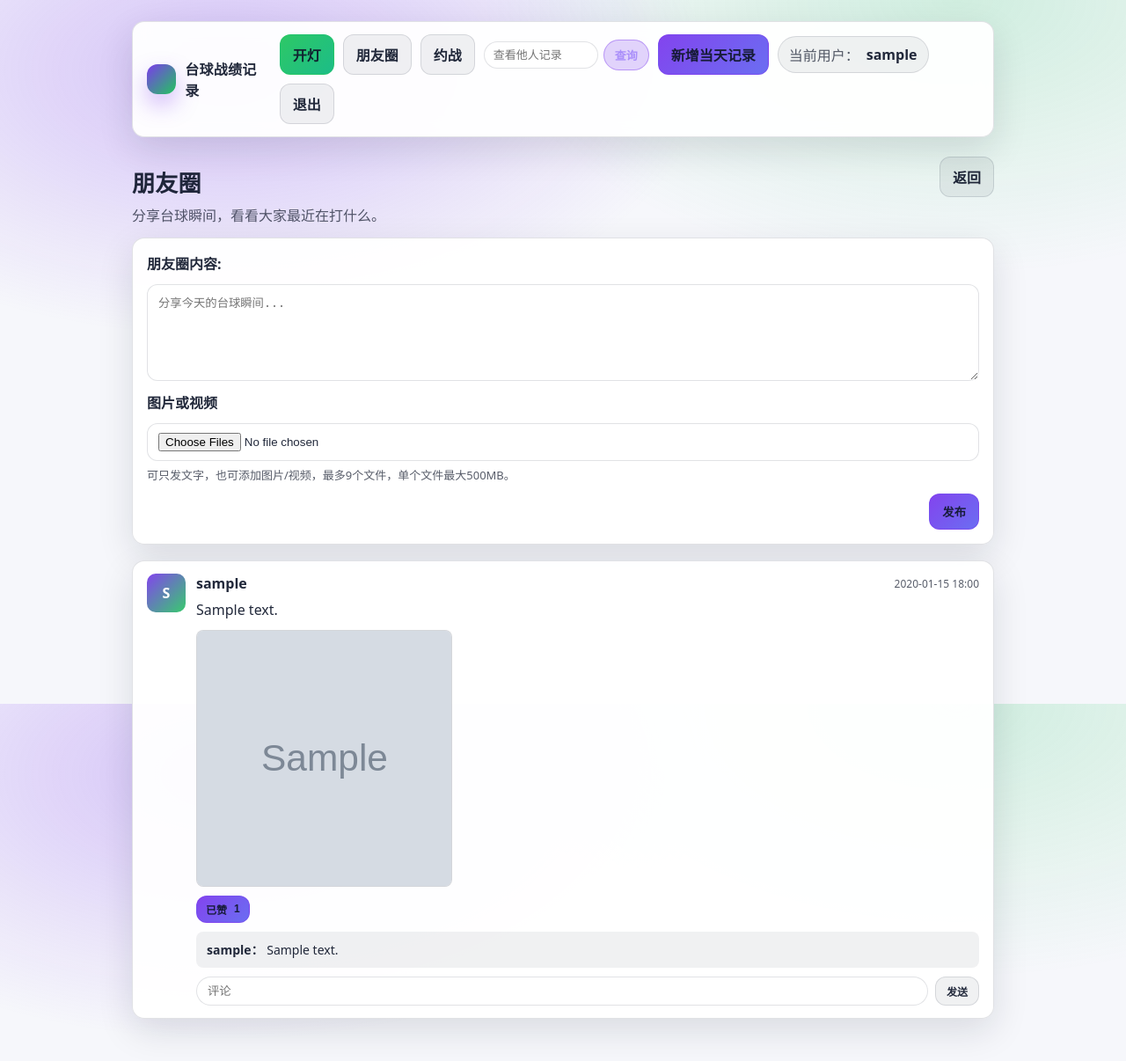
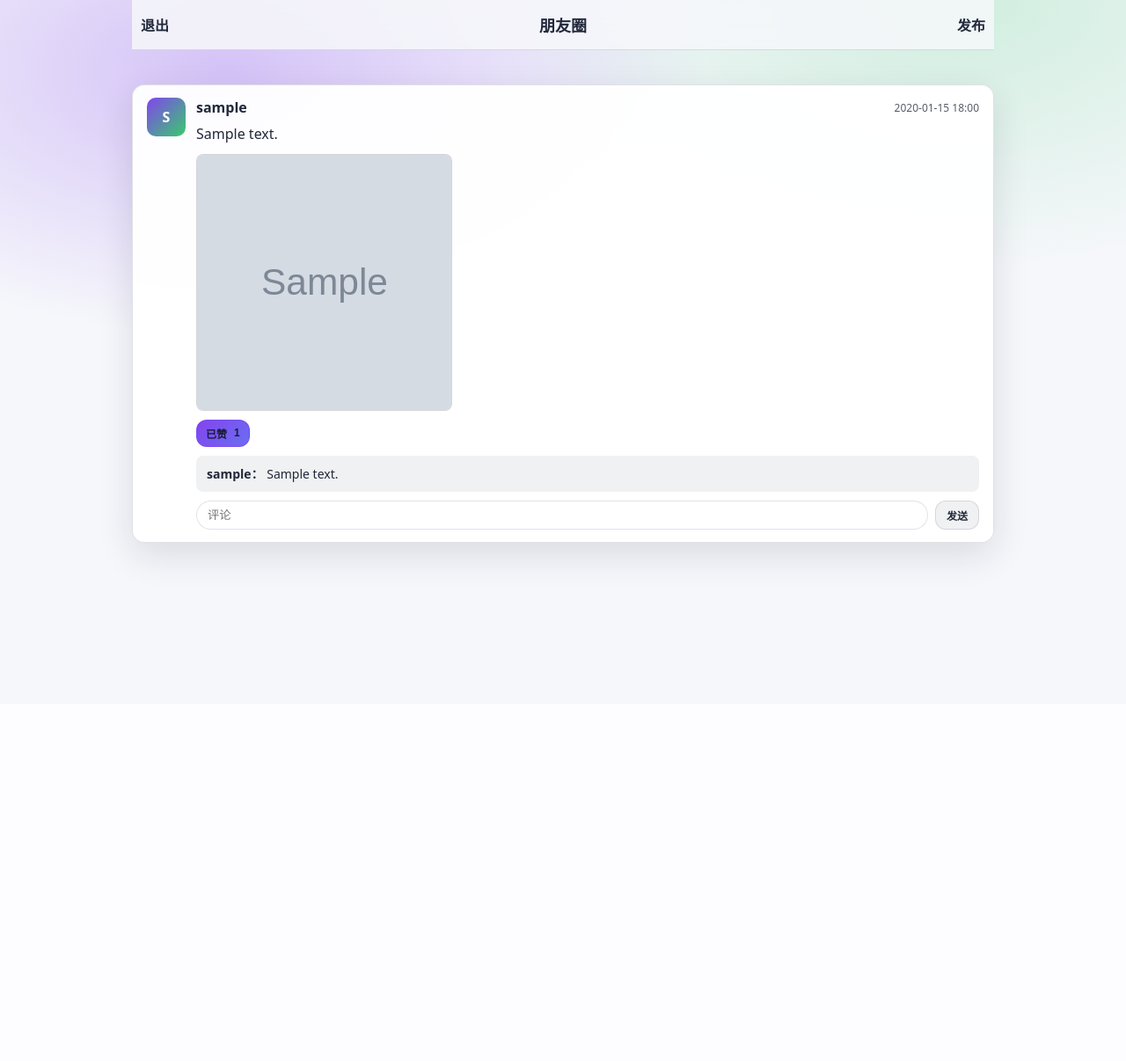
Before and after one commit to happyneymar/billiard_deploy, a Django app: page /moments/ in a window 1280 px wide. Shown: the whole page at 88% size. After the commit the page ends 648 px from the top, so only its background shows below. Run offline with Django 5.2, Linux system fonts and the light colour scheme; a user stored in the database is signed in; tables that the repository leaves empty hold one stand-in row (values such as "Sample post"); grey boxes marked "Sample" are stand-in pictures.

Commit message:
朋友圈改了一个类似微信朋友圈的顶部固定栏

```diff
--- a/diary/templates/diary/base.html
+++ b/diary/templates/diary/base.html
@@ -192,6 +192,7 @@
   </head>
   <body>
     <div class="container">
+      {% block topbar %}
         <header class="topbar">
           <a class="brand" href="{% url 'diary:record_list' %}">
             <span class="brand-badge" aria-hidden="true"></span>
@@ -217,6 +218,7 @@
             {% endif %}
           </nav>
         </header>
+      {% endblock %}
 
       {% if messages %}
         <div class="card" style="margin-top: 14px;">
--- a/diary/templates/diary/moments.html
+++ b/diary/templates/diary/moments.html
@@ -1,15 +1,102 @@
 {% extends "diary/base.html" %}
+
+{% block topbar %}
+  {% if show_composer %}
+    <style>
+      .moments-fixed-topbar {
+        position: fixed;
+        top: 0;
+        left: 50%;
+        z-index: 1000;
+        width: min(980px, calc(100% - 32px));
+        transform: translateX(-50%);
+        display: grid;
+        grid-template-columns: 88px 1fr 88px;
+        align-items: center;
+        min-height: 56px;
+        padding: 8px 0;
+        background: color-mix(in srgb, var(--bg) 86%, transparent);
+        border-bottom: 1px solid var(--border);
+        backdrop-filter: blur(14px);
+      }
+
+      .moments-fixed-spacer {
+        height: 58px;
+      }
+
+      .moments-top-title {
+        justify-self: center;
+        font-size: 18px;
+        font-weight: 800;
+        color: var(--text);
+      }
+
+      .moments-top-action {
+        display: inline-flex;
+        align-items: center;
+        justify-content: center;
+        min-height: 38px;
+        padding: 8px 10px;
+        border: 0;
+        background: transparent;
+        color: var(--text);
+        font: inherit;
+        font-weight: 750;
+        cursor: pointer;
+        text-decoration: none;
+      }
+
+      .moments-top-action:hover {
+        text-decoration: none;
+        color: var(--brand-2);
+      }
+
+      .moments-publish-button {
+        justify-self: end;
+      }
+
+      .moments-exit-link {
+        justify-self: start;
+      }
+
+      .moments-composer {
+        margin-bottom: 18px;
+      }
+
+      html {
+        scroll-padding-top: 78px;
+      }
+
+      #moments-top,
+      .moments-composer,
+      .moments-feed > article {
+        scroll-margin-top: 78px;
+      }
+    </style>
+
+    <header class="moments-fixed-topbar" aria-label="朋友圈顶部导航">
+      <a class="moments-top-action moments-exit-link" href="{% url 'diary:record_list' %}">退出</a>
+      <div class="moments-top-title">朋友圈</div>
+      <button class="moments-top-action moments-publish-button" type="button" data-toggle-composer>发布</button>
+    </header>
+    <div class="moments-fixed-spacer" aria-hidden="true"></div>
+  {% else %}
+    {{ block.super }}
+  {% endif %}
+{% endblock %}
 
 {% block content %}
   <div id="moments-top"></div>
-  <div style="display:flex;align-items:center;justify-content:space-between;gap:12px;flex-wrap:wrap;">
-    <h1 class="page-title" style="margin-bottom:6px;">{{ page_title }}</h1>
-    <a class="btn" href="{{ back_url }}">{{ back_label }}</a>
-  </div>
-  <p class="subtle">{{ subtitle }}</p>
+  {% if not show_composer %}
+    <div style="display:flex;align-items:center;justify-content:space-between;gap:12px;flex-wrap:wrap;">
+      <h1 class="page-title" style="margin-bottom:6px;">{{ page_title }}</h1>
+      <a class="btn" href="{{ back_url }}">{{ back_label }}</a>
+    </div>
+    <p class="subtle">{{ subtitle }}</p>
+  {% endif %}
 
   {% if show_composer %}
-    <div class="card" style="margin-bottom:18px;">
+    <div id="moments-composer" class="card moments-composer" style="display:{% if form.errors %}block{% else %}none{% endif %};">
       <form method="post" enctype="multipart/form-data" class="grid" style="gap:12px;">
         {% csrf_token %}
         {% if form.non_field_errors %}
@@ -99,6 +186,37 @@
   </div>
 
   <script>
+    const momentsTopbar = document.querySelector(".moments-fixed-topbar");
+    const getMomentsScrollOffset = () => {
+      if (!momentsTopbar) return 0;
+      return momentsTopbar.getBoundingClientRect().height + 16;
+    };
+    const scrollToWithMomentsOffset = (element) => {
+      if (!element) return;
+      const targetTop = element.getBoundingClientRect().top + window.scrollY - getMomentsScrollOffset();
+      window.scrollTo({ top: Math.max(0, targetTop), behavior: "auto" });
+    };
+
+    const composer = document.getElementById("moments-composer");
+    const composerToggle = document.querySelector("[data-toggle-composer]");
+    if (composer && composerToggle) {
+      composerToggle.addEventListener("click", () => {
+        const isHidden = composer.style.display === "none";
+        composer.style.display = isHidden ? "block" : "none";
+        if (isHidden) {
+          scrollToWithMomentsOffset(composer);
+          const textarea = composer.querySelector("textarea, input[type='text']");
+          if (textarea) textarea.focus();
+        }
+      });
+    }
+
+    if (window.location.hash && !window.location.search.includes("posted=1")) {
+      const hashTarget = document.getElementById(decodeURIComponent(window.location.hash.slice(1)));
+      requestAnimationFrame(() => scrollToWithMomentsOffset(hashTarget));
+      setTimeout(() => scrollToWithMomentsOffset(hashTarget), 80);
+    }
+
     {% if request.GET.posted %}
       if ("scrollRestoration" in history) {
         history.scrollRestoration = "manual";
```
Also changed, not shown: diary/tests.py (+19 -0 lines). Lines whose indentation alone changed are shown as unchanged.
